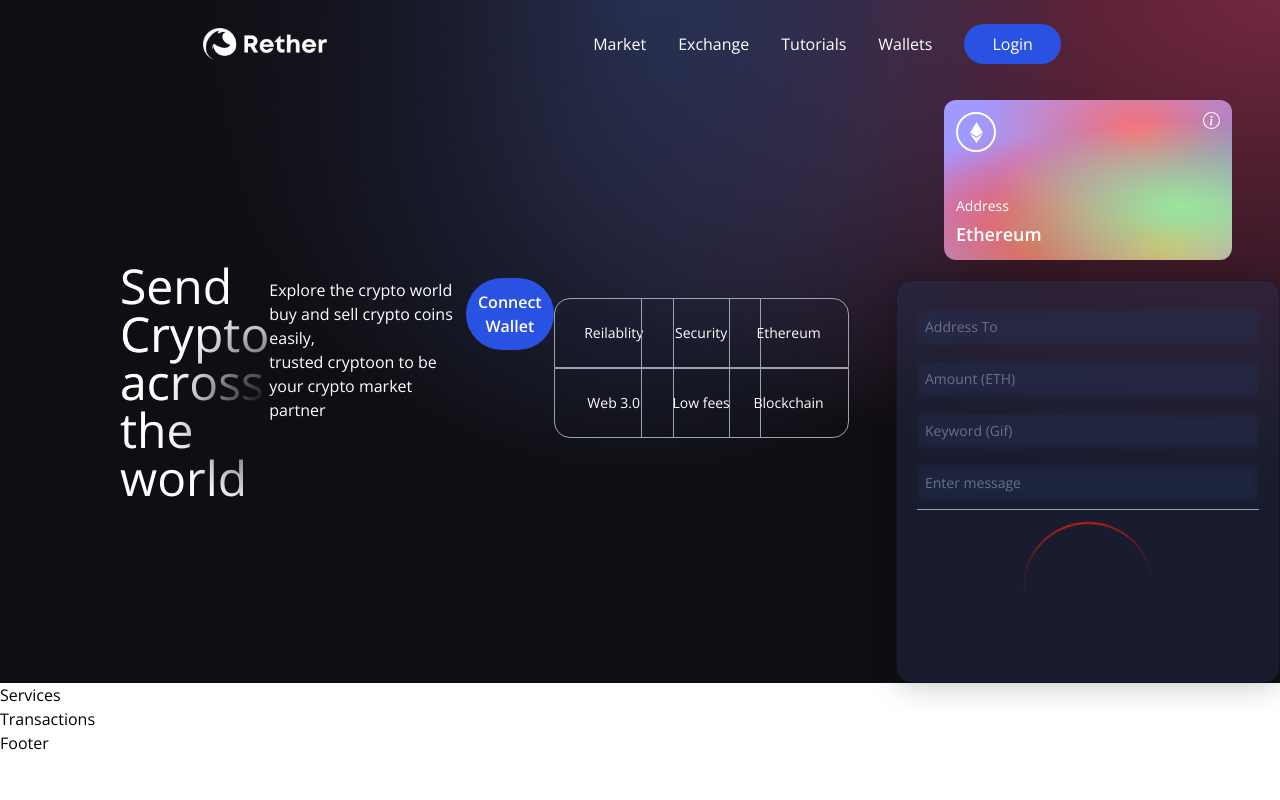
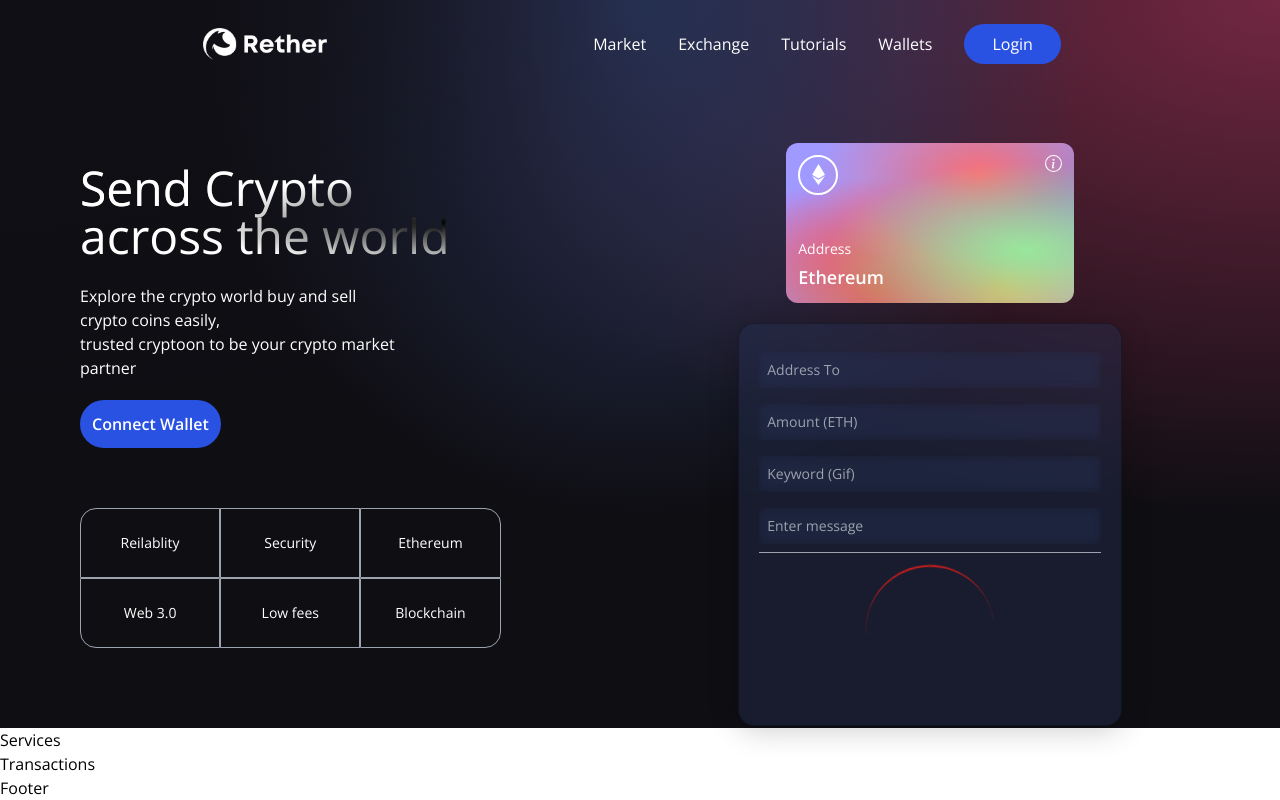
Before and after one commit to aromalsanthosh/Rether, a React (Vite) app in the folder client/: page / in a window 1280 px wide. Built offline with nearby package versions, Linux system fonts and the light colour scheme.

Commit message:
minor styling changes

```diff
--- a/client/src/components/Welcome.jsx
+++ b/client/src/components/Welcome.jsx
@@ -13,8 +13,8 @@ const Input = ({placeholder,name,type,value,handleChange}) => (
   type={type}
   step="0.0001"
   value={value}
-    onChange={(e) => handleChange(e,name)}
-    className="my-2 w-full rounded-sm p-2 outine-none bg-transparent text-white border-none text-sm white-glassmorphism"
+  onChange={(e) => handleChange(e, name)}
+  className="my-2 w-full rounded-sm p-2 outline-none bg-transparent text-white border-none text-sm white-glassmorphism"
     />
 
 )
@@ -28,7 +28,7 @@ const  Welcome = () => {
   return (
     <div className='flex w-full justify-center items-center'>
         <div className='flex mf:flex-row flex-col items-start justify-between md:p-20 py-12 px-4'>
-        <div className='flex flex-1 justify-start items-start flex-col mf:mr-10'></div>
+          <div className='flex flex-1 justify-start items-start flex-col mf:mr-10'>
           <h1 className='text-3xl sm:text-5xl text-white text-gradient py-1'>
             Send Crypto <br /> across the world
           </h1>
@@ -51,6 +51,7 @@ const  Welcome = () => {
             <div className={`rounded-bl-2xl ${commonStyles}`}>Web 3.0</div>
             <div className={commonStyles}>Low fees</div>
             <div className={`rounded-br-2xl ${commonStyles}`}>Blockchain</div>
+          </div>
         </div>
       </div>
 
--- a/client/tailwind.config.js
+++ b/client/tailwind.config.js
@@ -1,35 +1,9 @@
 module.exports = {
-  purge: ["./src/**/*.{js,jsx,ts,tsx}", "./public/index.html"],
-  mode: "jit",
-  darkMode: false, // or 'media' or 'class'
+  content: [
+    "./src/**/*.{js,jsx,ts,tsx}",
+  ],
   theme: {
-    fontFamily: {
-      display: ["Open Sans", "sans-serif"],
-      body: ["Open Sans", "sans-serif"],
-    },
-    extend: {
-      screens: {
-        mf: "990px",
-      },
-      keyframes: {
-        "slide-in": {
-          "0%": {
-            "-webkit-transform": "translateX(120%)",
-            transform: "translateX(120%)",
-          },
-          "100%": {
-            "-webkit-transform": "translateX(0%)",
-            transform: "translateX(0%)",
-          },
-        },
-      },
-      animation: {
-        "slide-in": "slide-in 0.5s ease-out",
-      },
-    },
-  },
-  variants: {
     extend: {},
   },
-  plugins: [require("@tailwindcss/forms")],
-};
+  plugins: [],
+}
```
Lines whose indentation alone changed are shown as unchanged.
